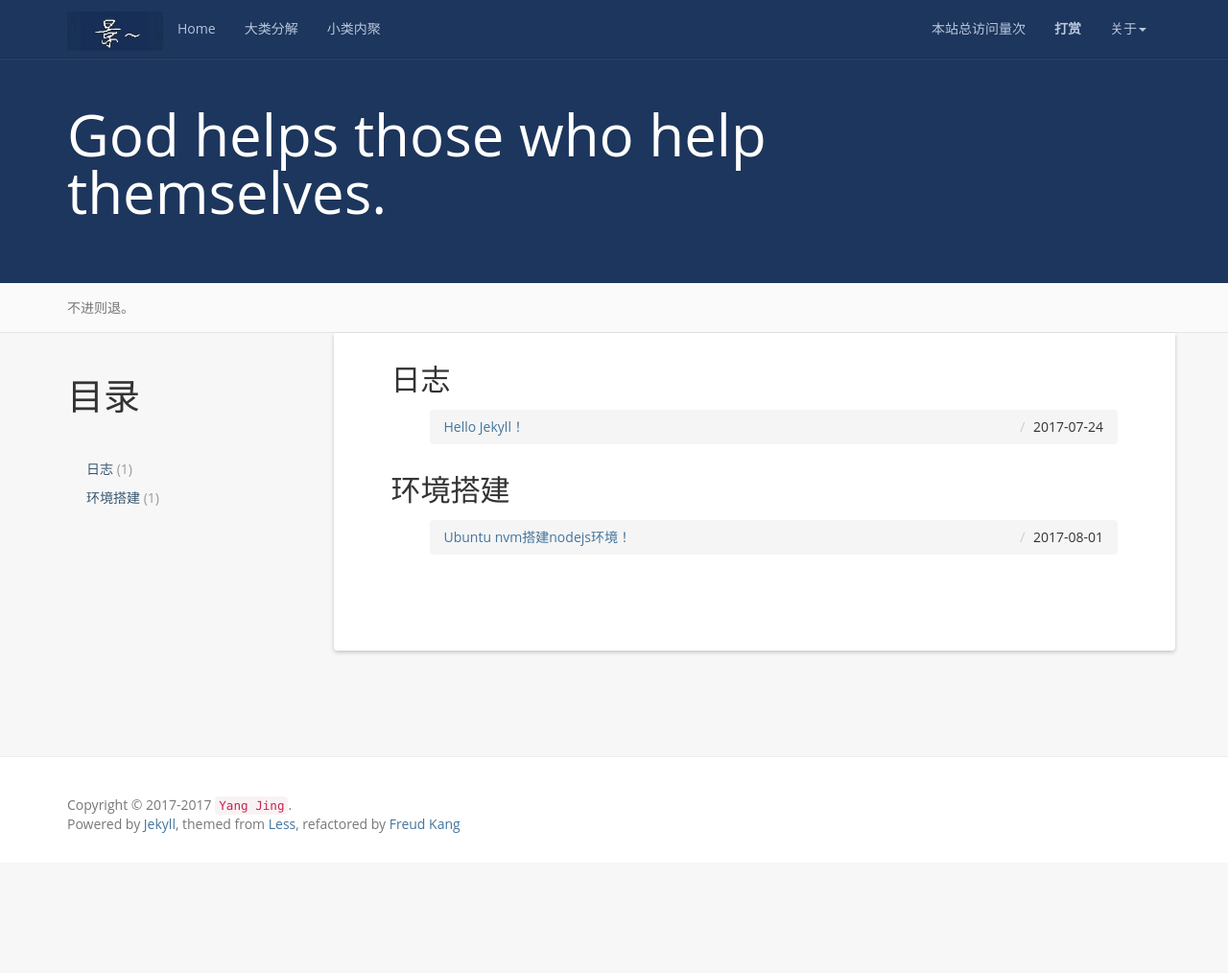
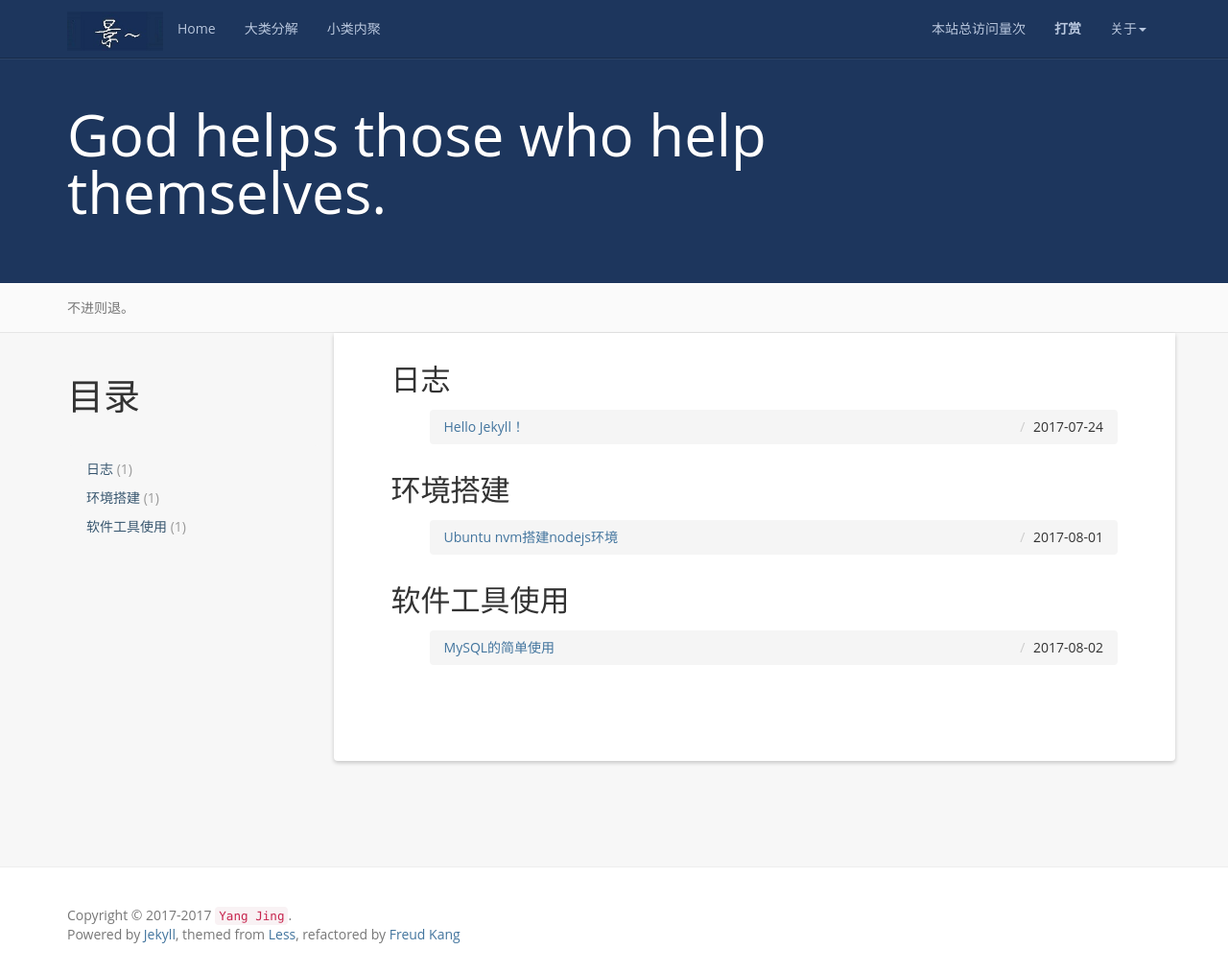
Before and after one commit to YJGit/YJGit.github.io, a Jekyll site: the page built from categories/index.html, in a window 1280 px wide and 1014 px high. Shown: the whole window at 96% size. Built offline with Jekyll 4.4.1, drawn with Linux system fonts in a browser that asks for light colours; nearby versions of some CDN libraries; comment, search, counter and statistics services are not loaded.

Commit message:
new blog 2017-8-2

````diff
--- /dev/null
+++ b/_posts/2017-08-02-MySQL-use-simple.md
@@ -0,0 +1,46 @@
+---
+layout: post
+title:  MySQL的简单使用
+date:   2017-08-02 10:59:59 +0800
+categories: 软件工具使用
+tag: MySQL
+---
+
+* content
+{:toc}
+
+
+## 前言
+
+MySQL是一个常见的关系型数据库管理系统，使用非常普遍，也很方便。常常搭建系统都会用到它，故在此记下一些常用的方法，以供参考，以后也不用到处查找资料。
+
+## 简单的使用
+
+1. 进入MySQL，输入：
+    &nbsp;&nbsp;&nbsp;&nbsp;
+    ```mysql -u root -p;  //root用户```
+之后输入密码，看到 mysql>，即进入成功。
+
+2. 数据库和表的创建、删除、查看操作
+```create database test;```  创建名为test的数据库
+```drop database test;```  删除名为test的数据库
+```create table test_table (Id Int, data VARCHAR(80));```  创建名为test_table的表
+```drop table test_table;```  删除名为test_table的表
+<br>
+```show databases;``` 查看MySQL中数据库
+```use test(数据库名);```  使用名为test的数据库
+```show tables;```   查看所使用数据库下的所有表格
+```select * from test_table(表名);```  查看表test_table里的所有内容
+
+3. 表内容的插入、删除、更新操作，以test_table为例：
+插入数据  ```INSERT INTO test_table VALUES (值1, 值2,....)```
+删除数据  ```DELETE FROM test_table WHERE 列名称 = 值```
+更新数据  ```UPDATE test_table SET 列名称 = 新值 WHERE 列名称 = 某值```
+
+4. 远程连接MySQL
+在装有MySQL环境的PC里运行，```mysql -h xxx.xxx.xxx.xxx -P PORT -u USER -p```
+"-h" 远程MySQL主机地址  "-P" 远程MySQL主机开放端口  "-u" 远程MySQL主机用户名
+然后同上输入密码即可访问到远程MySQL。
+
+## 注意
+MySQL命令在结束时均需要加入;号。
````
Also changed, not shown: _posts/2017-07-24-Hello-Jekyll.md (+1 -0 lines), _posts/2017-08-01-Ubuntu-nodejs-environment-build.md (renamed from _posts/2017-08-01-Ubuntu-nodejs环境搭建.md, +2 -1 lines).
